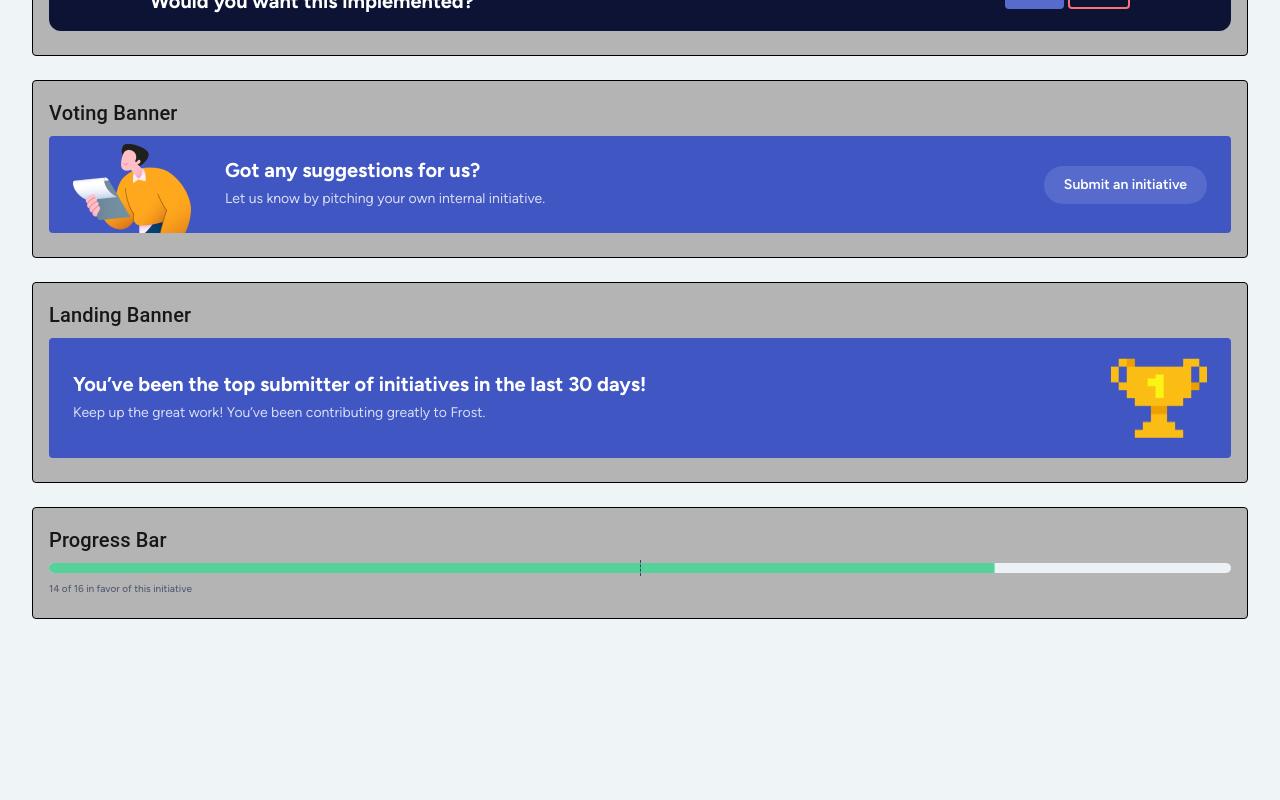
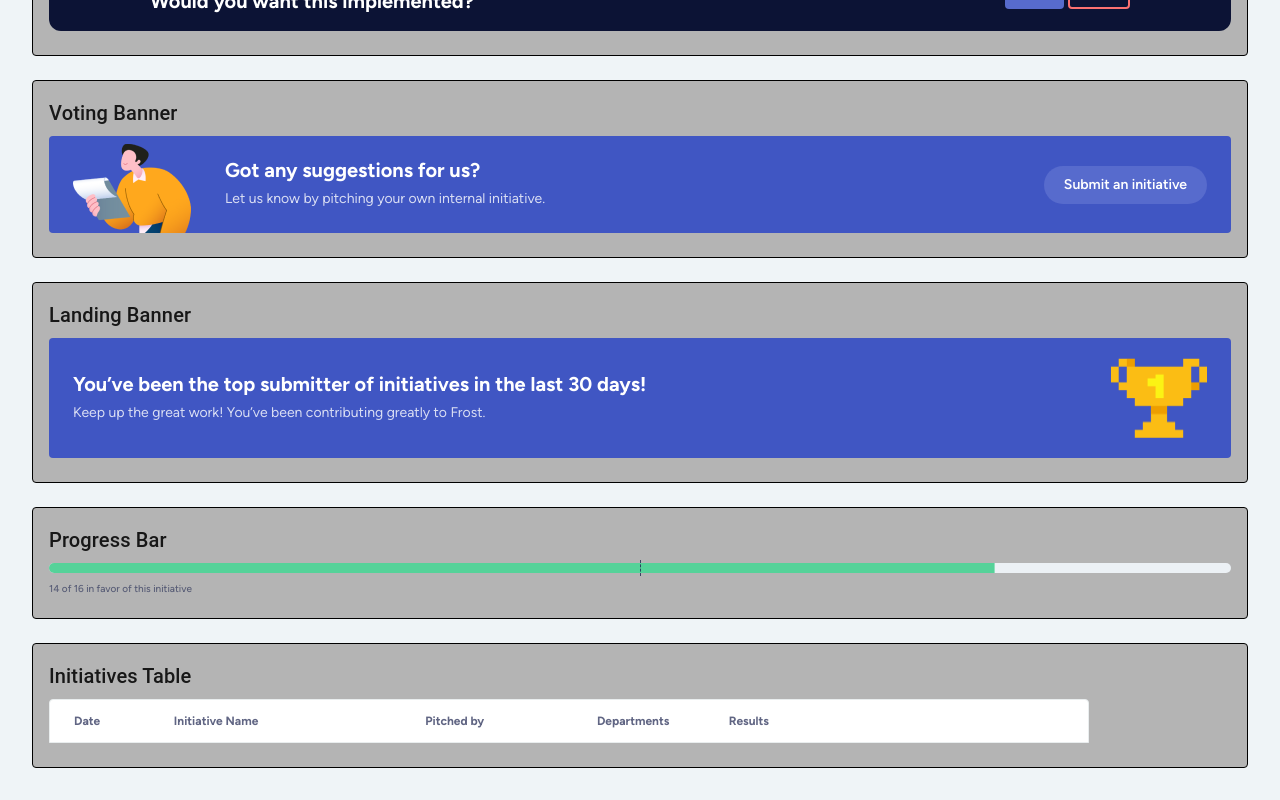
Before and after one commit to frost-jm/frost-initiatives, a React (Vite) app in the folder ui/: page /components-library in a window 1280 px wide. Shown: the part 3617-4417 px from the top of the page. Before the commit the page ends 4268 px from the top, so only its background shows below. Built offline with nearby package versions, Linux system fonts and the light colour scheme.

Commit message:
Added table head

```diff
--- a/ui/src/components/index.tsx
+++ b/ui/src/components/index.tsx
@@ -12,7 +12,9 @@ import BannerContent from '@/components/low-level-components/BannerContent';
 import StatusHeader from '@/components/low-level-components/Header/StatusHeader';
 import TableHeader from '@/components/low-level-components/Table/TableHeader';
 import Avatar from '@/components/low-level-components/Avatar/Avatar';
-import Buttons, { ButtonType } from '@/components/low-level-components/Button/Buttons';
+import Buttons, {
+  ButtonType,
+} from '@/components/low-level-components/Button/Buttons';
 import TableLabel from '@/components/low-level-components/Table/TableLabel';
 import TableContent from '@/components/low-level-components/Table/TableContent';
 import PendingVote from '@/components/low-level-components/Header/PendingVote';
@@ -21,6 +23,31 @@ import ExpandButton from '@/components/low-level-components/Button/ExpandButton'
 import TableDropdown from '@/components/low-level-components/Dropdown/TableDropdown';
 import SortDropdown from '@/components/low-level-components/Dropdown/SortDropdown';
 import ProgressBar from '@/components/low-level-components/ProgressBar';
+import InitiativesTable from './low-level-components/Table/InitiativesTable';
 import Sample from '@/components/sample';
 
-export { Sample, Logo, Input, SubmitButton, StatusDropdown, ActionDropdown, Tabs, DepartmentDropdown, BannerContent, StatusHeader, Buttons, ButtonType, TableHeader, Avatar, TableLabel, TableContent, PendingVote, TableContentWTitle, ExpandButton, TableDropdown, SortDropdown, ProgressBar };
+export {
+  Sample,
+  Logo,
+  Input,
+  SubmitButton,
+  StatusDropdown,
+  ActionDropdown,
+  Tabs,
+  DepartmentDropdown,
+  BannerContent,
+  StatusHeader,
+  Buttons,
+  ButtonType,
+  TableHeader,
+  Avatar,
+  TableLabel,
+  TableContent,
+  PendingVote,
+  TableContentWTitle,
+  ExpandButton,
+  TableDropdown,
+  SortDropdown,
+  ProgressBar,
+  InitiativesTable,
+};
--- /dev/null
+++ b/ui/src/components/low-level-components/Table/InitiativesTable.tsx
@@ -0,0 +1,35 @@
+import { Box } from '@mui/material';
+import TableLabel from './TableLabel';
+
+const InitiativesTable = () => {
+  const tableHeads = [
+    { id: 1, label: 'Date', width: '68px' },
+    { id: 2, label: 'Initiative Name', width: '220px' },
+    { id: 3, label: 'Pitched by', width: '140px' },
+    { id: 4, label: 'Departments', width: '100px' },
+    { id: 5, label: 'Results', width: '240px' },
+    { id: 6, label: '', width: '64px' },
+  ];
+
+  return (
+    <Box sx={{ borderRadius: '4px', maxWidth: '1040px' }}>
+      <Box
+        sx={{
+          display: 'flex',
+          gap: '32px',
+          backgroundColor: 'var(--primary-color)',
+          border: '1px solid #E9EDEE',
+          borderRadius: '4px 4px 0 0',
+          padding: '12px 24px',
+        }}
+      >
+        {tableHeads.map((tableHead) => (
+          <Box sx={{ width: tableHead.width }}>
+            <TableLabel label={tableHead.label}></TableLabel>
+          </Box>
+        ))}
+      </Box>
+    </Box>
+  );
+};
+export default InitiativesTable;
--- a/ui/src/pages/components-library.tsx
+++ b/ui/src/pages/components-library.tsx
@@ -22,9 +22,17 @@ import {
   TableDropdown,
   SortDropdown,
   ProgressBar,
+  InitiativesTable,
 } from '@/components/index';
 
-import { Home, Archived, ForImplementation, Implemented, InProgress, Voting } from '@/pages/tabs';
+import {
+  Home,
+  Archived,
+  ForImplementation,
+  Implemented,
+  InProgress,
+  Voting,
+} from '@/pages/tabs';
 
 import VotingBanner from '@/sections/Banners/VotingBanner';
 import LandingBanner from '@/sections/Banners/LandingBanner';
@@ -187,27 +195,22 @@ const components = [
     name: 'Progress Bar',
     component: ProgressBar,
   },
+
+  {
+    name: 'Initiatives Table',
+    component: InitiativesTable,
+  },
 ];
 
 const ComponentsLibrary = () => {
   return (
     <Box padding={4}>
-			<Typography
-				variant='h2'
-				gutterBottom
-			>
+      <Typography variant='h2' gutterBottom>
         Component Library
       </Typography>
-			<Grid
-				container
-				spacing={3}
-			>
+      <Grid container spacing={3}>
         {components.map(({ name, component: Component, props }) => (
-					<Grid
-						item
-						xs={12}
-						key={name}
-					>
+          <Grid item xs={12} key={name}>
             <Card
               style={{
                 border: '1px solid #000',
@@ -216,13 +219,16 @@ const ComponentsLibrary = () => {
               }}
             >
               <CardContent>
-								<Typography
-									variant='h6'
-									gutterBottom
-								>
+                <Typography variant='h6' gutterBottom>
                   {name}
                 </Typography>
-								{props && props.children ? <Component {...props}>{props.children}</Component> : props ? <Component {...props} /> : <Component />}
+                {props && props.children ? (
+                  <Component {...props}>{props.children}</Component>
+                ) : props ? (
+                  <Component {...props} />
+                ) : (
+                  <Component />
+                )}
               </CardContent>
             </Card>
           </Grid>
```
Lines whose indentation alone changed are shown as unchanged.
